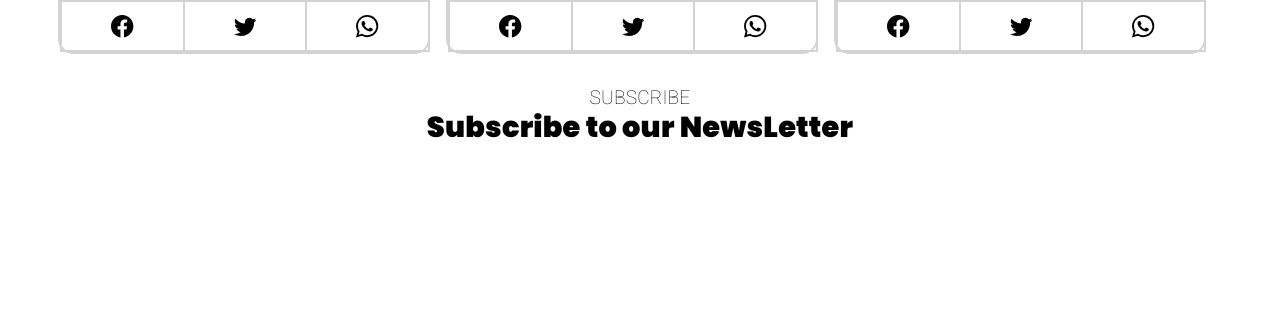
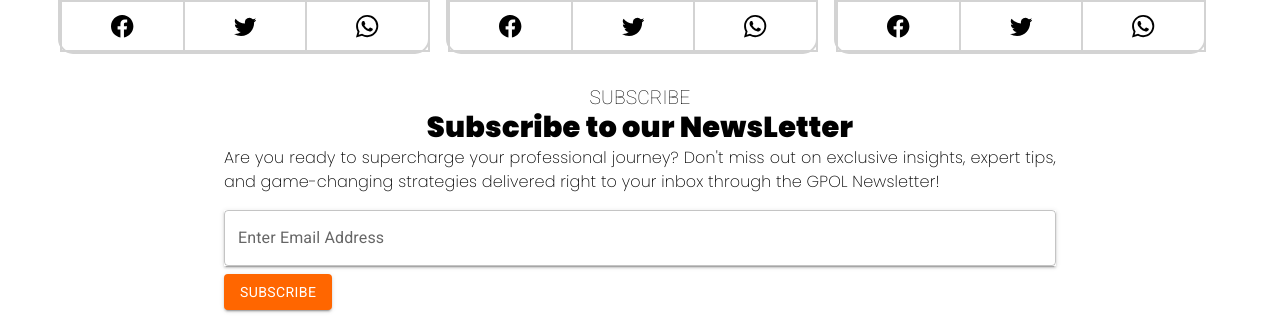
Before and after one commit to Cavein254/gpolive, a React (Vite) app: page / in a window 1280 px wide. Shown: the part 2826-3149 px from the top of the page. Before the commit the page ends 2988 px from the top, so only its background shows below. Built offline with nearby package versions, Linux system fonts and the light colour scheme.

Commit message:
Add styles

```diff
--- a/src/components/subscribe/Subscribe.tsx
+++ b/src/components/subscribe/Subscribe.tsx
@@ -1,10 +1,10 @@
-import { Box, Typography } from '@mui/material';
+import { Box, Button, TextField, Typography } from '@mui/material';
 import './styles.css';
 
 const Subscribe = () => {
   return (
     <Box className="subscribe">
-      <Box>
+      <Box className="subscribe-container">
         <Typography
           variant="h4"
           sx={{
@@ -28,6 +28,40 @@ const Subscribe = () => {
         >
           Subscribe to our NewsLetter{' '}
         </Typography>
+        <Typography
+          variant="body1"
+          sx={{
+            fontFamily: 'Poppins',
+            fontWeight: '200',
+            textAlign: 'justify',
+          }}
+        >
+          Are you ready to supercharge your professional journey? Don't miss out
+          on exclusive insights, expert tips, and game-changing strategies
+          delivered right to your inbox through the GPOL Newsletter!
+        </Typography>
+        <Box
+          sx={{
+            boxShadow: 2,
+            marginTop: '1rem',
+          }}
+        >
+          <TextField fullWidth label="Enter Email Address" id="fullWidth" />
+        </Box>
+        <Box
+          sx={{
+            marginTop: '0.5rem',
+          }}
+        >
+          <Button
+            variant="contained"
+            sx={{
+              backgroundColor: '#f60',
+            }}
+          >
+            Subscribe
+          </Button>
+        </Box>
       </Box>
     </Box>
   );
--- a/src/components/subscribe/styles.css
+++ b/src/components/subscribe/styles.css
@@ -1,3 +1,15 @@
 .subscribe {
   margin-top: 2rem;
 }
+@media only screen and (min-width: 641px) {
+  .subscribe {
+    display: flex;
+    justify-content: center;
+  }
+  .subscribe-container {
+    display: flex;
+    flex-direction: column;
+    width: 65vw;
+    justify-content: center;
+  }
+}
```
